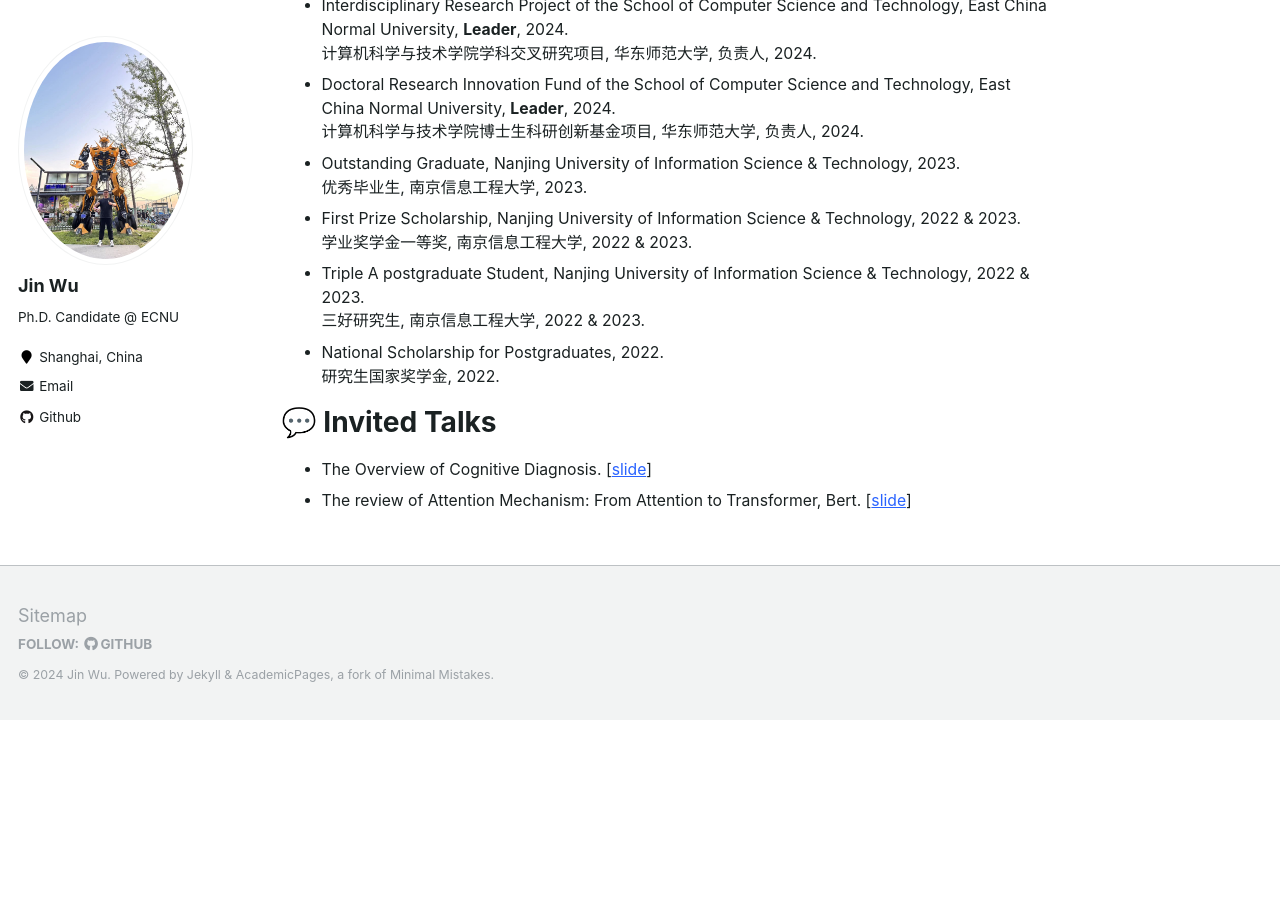
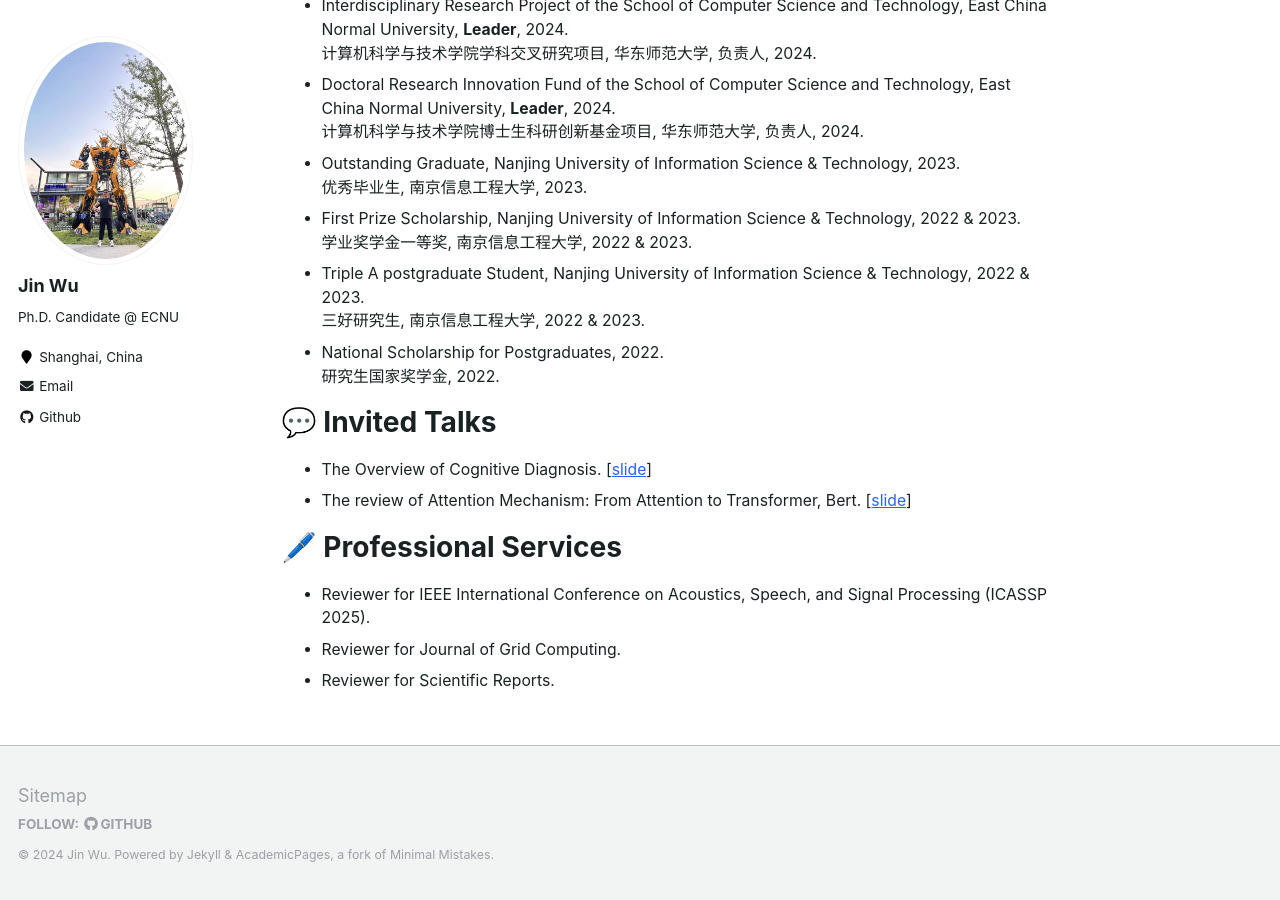
Before and after one commit to WooTzins/WooTzins.github.io, a Jekyll site: the page built from _pages/about.md, in a window 1280 px wide and 900 px high, scrolled down 1022 px. Built offline with Jekyll 4.4.1, drawn with Linux system fonts in a browser that asks for light colours; comment, search, counter and statistics services are not loaded; before the commit the page ends 1742 px from its top, so only the background shows below that.

Commit message:
Update about.md

```diff
--- a/_pages/about.md
+++ b/_pages/about.md
@@ -57,3 +57,10 @@ Currently, my main research area lies in studying the **Intelligent Education**,
 ======
 * The Overview of Cognitive Diagnosis. [[slide](/files/Cognitive_Diagnosis_Review.pdf)]
 * The review of Attention Mechanism: From Attention to Transformer, Bert. [[slide](/files/attention.pdf)]
+
+
+🖊️ Professional Services
+======
+* Reviewer for IEEE International Conference on Acoustics, Speech, and Signal Processing (ICASSP 2025).
+* Reviewer for Journal of Grid Computing.
+* Reviewer for Scientific Reports.
```
